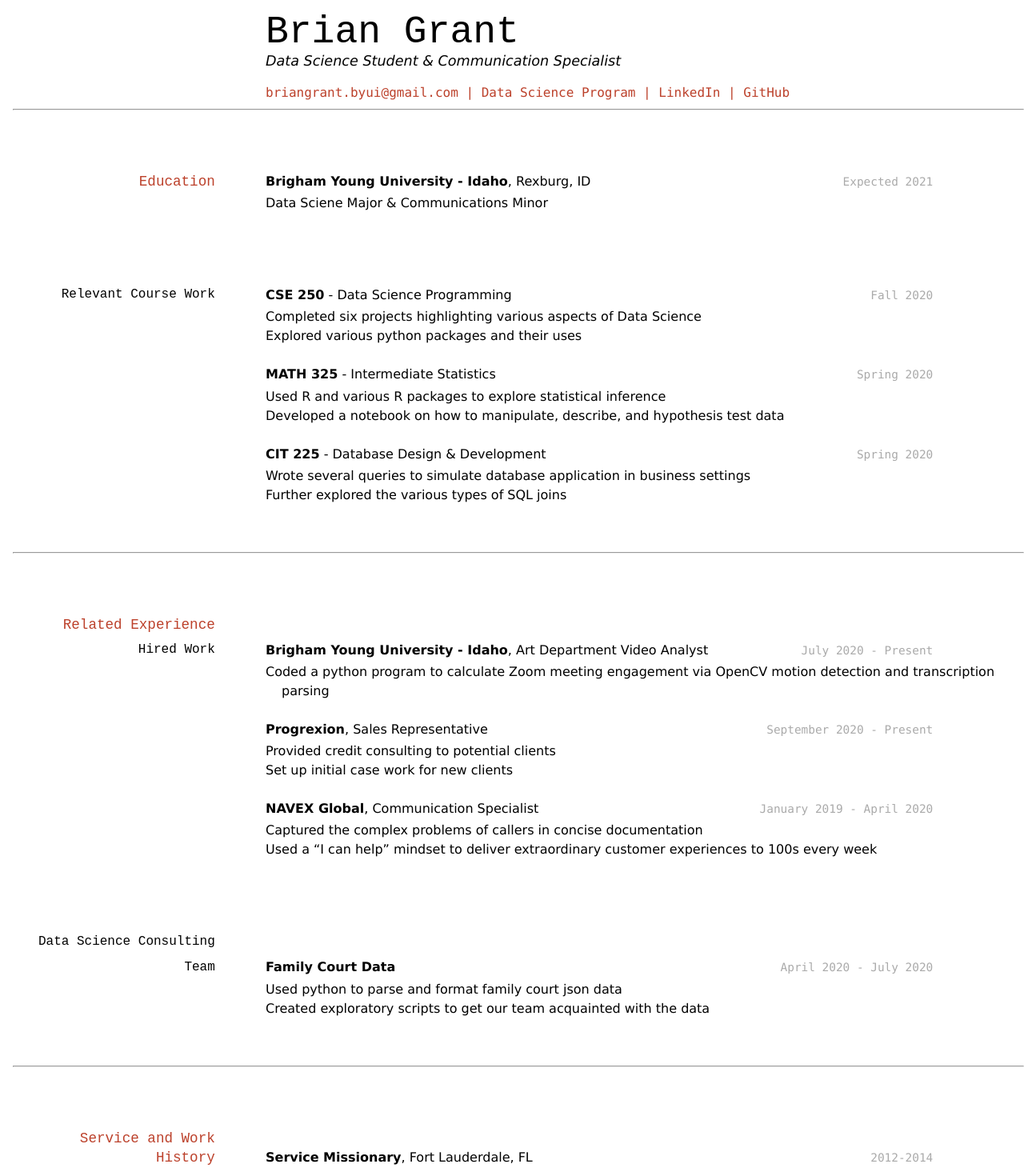
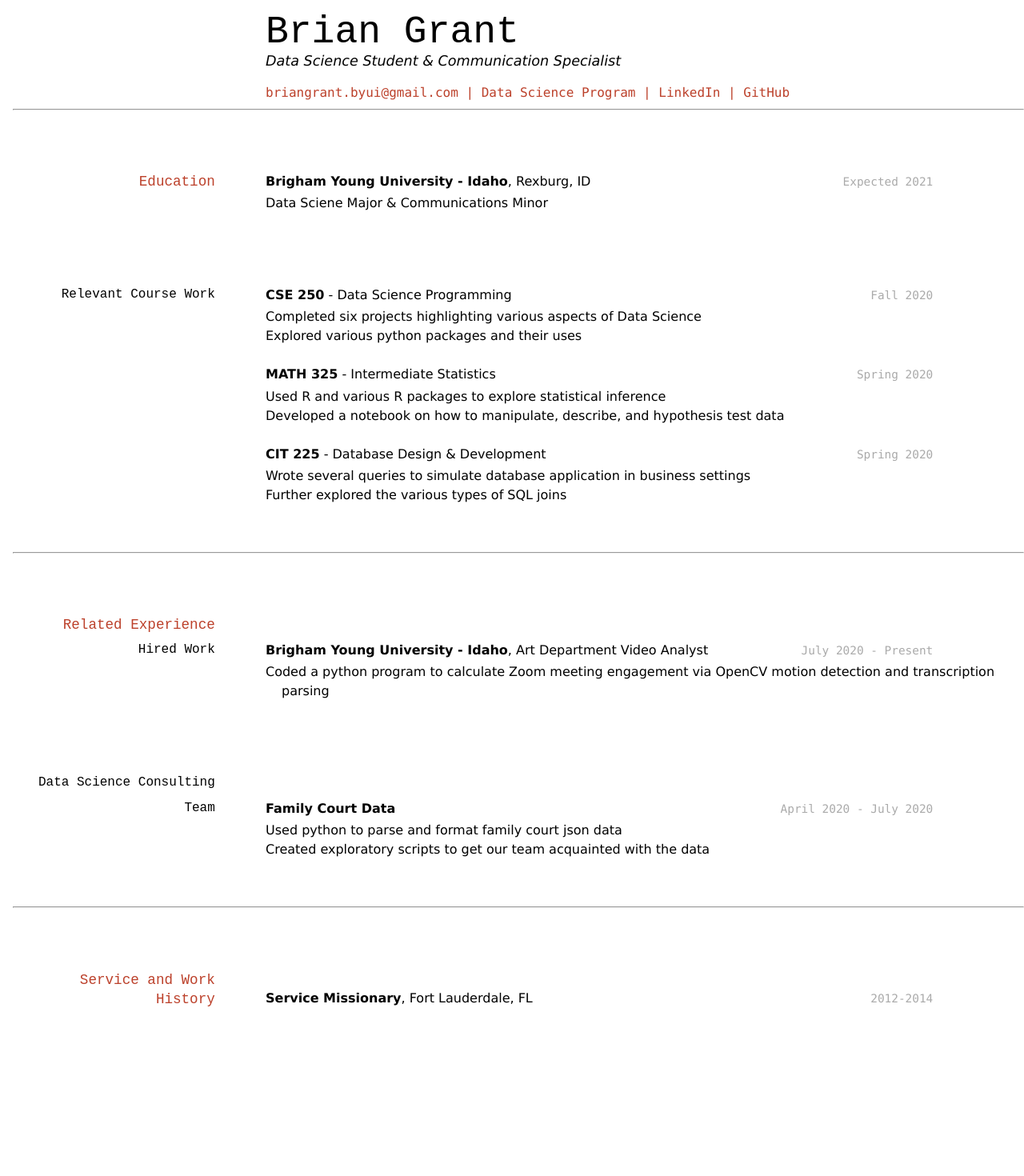
Before and after one commit to BrianGrant-Data/Resume, a Jekyll site: the page built from docs/index.md, in a window 1280 px wide. Shown: the whole page at 80% size. Built offline with Jekyll 4.4.1, drawn with Linux system fonts in a browser that asks for light colours; after the commit the page ends 1271 px from its top, so only the background shows below that.

Commit message:
Update index.md
Removed irrelevant work experience.

```diff
--- a/docs/index.md
+++ b/docs/index.md
@@ -51,16 +51,6 @@ __CIT 225__ - Database Design & Development
 __Brigham Young University - Idaho__, Art Department Video Analyst
 - Coded a python program to calculate Zoom meeting engagement via OpenCV motion detection and transcription parsing
 
-`September 2020 - Present`
-__Progrexion__, Sales Representative
-- Provided credit consulting to potential clients
-- Set up initial case work for new clients
-
-`January 2019 - April 2020`
-__NAVEX Global__, Communication Specialist
-- Captured the complex problems of callers in concise documentation
-- Used a “I can help” mindset to deliver extraordinary customer experiences to 100s every week
-
 <br>
 
 ### Data Science Consulting Team
```
